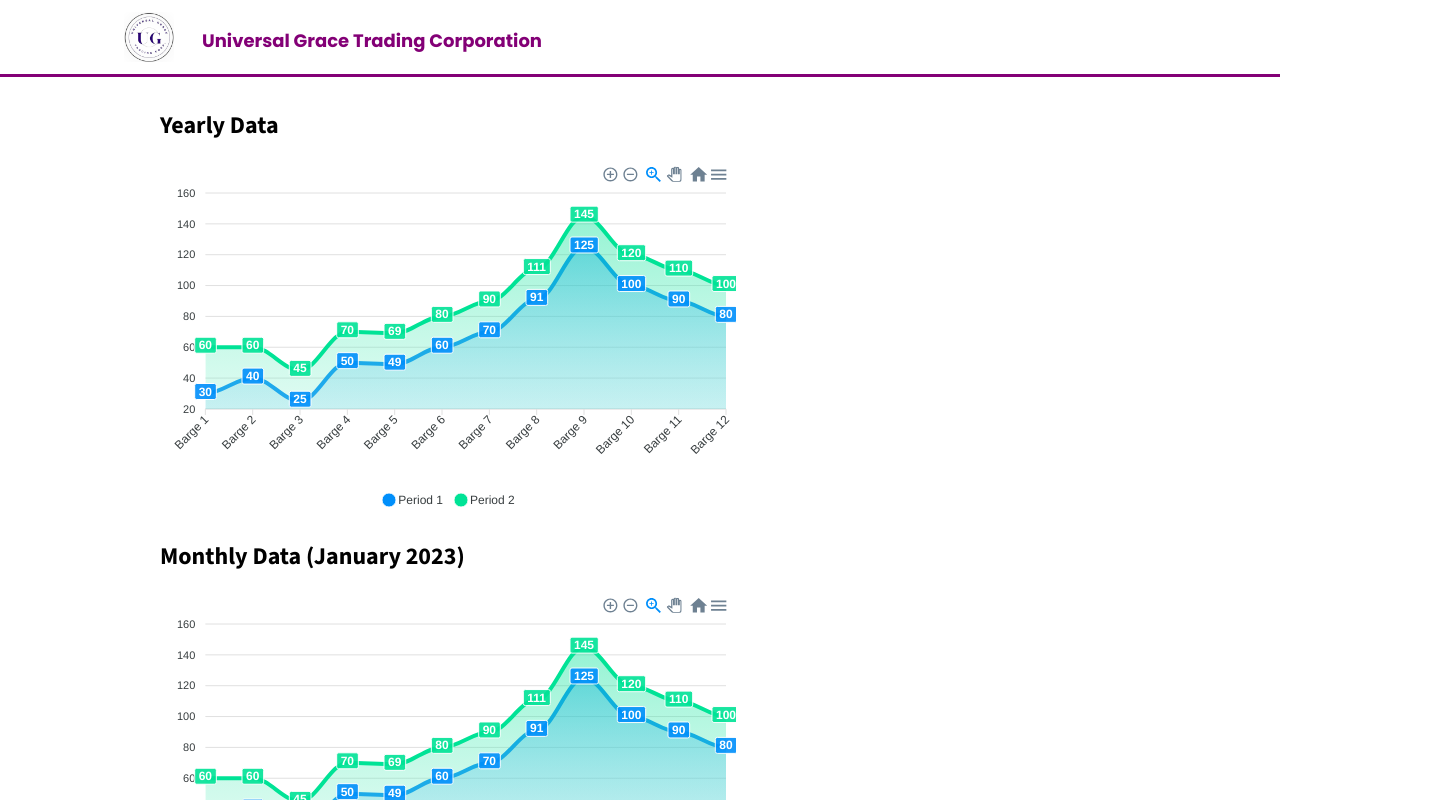
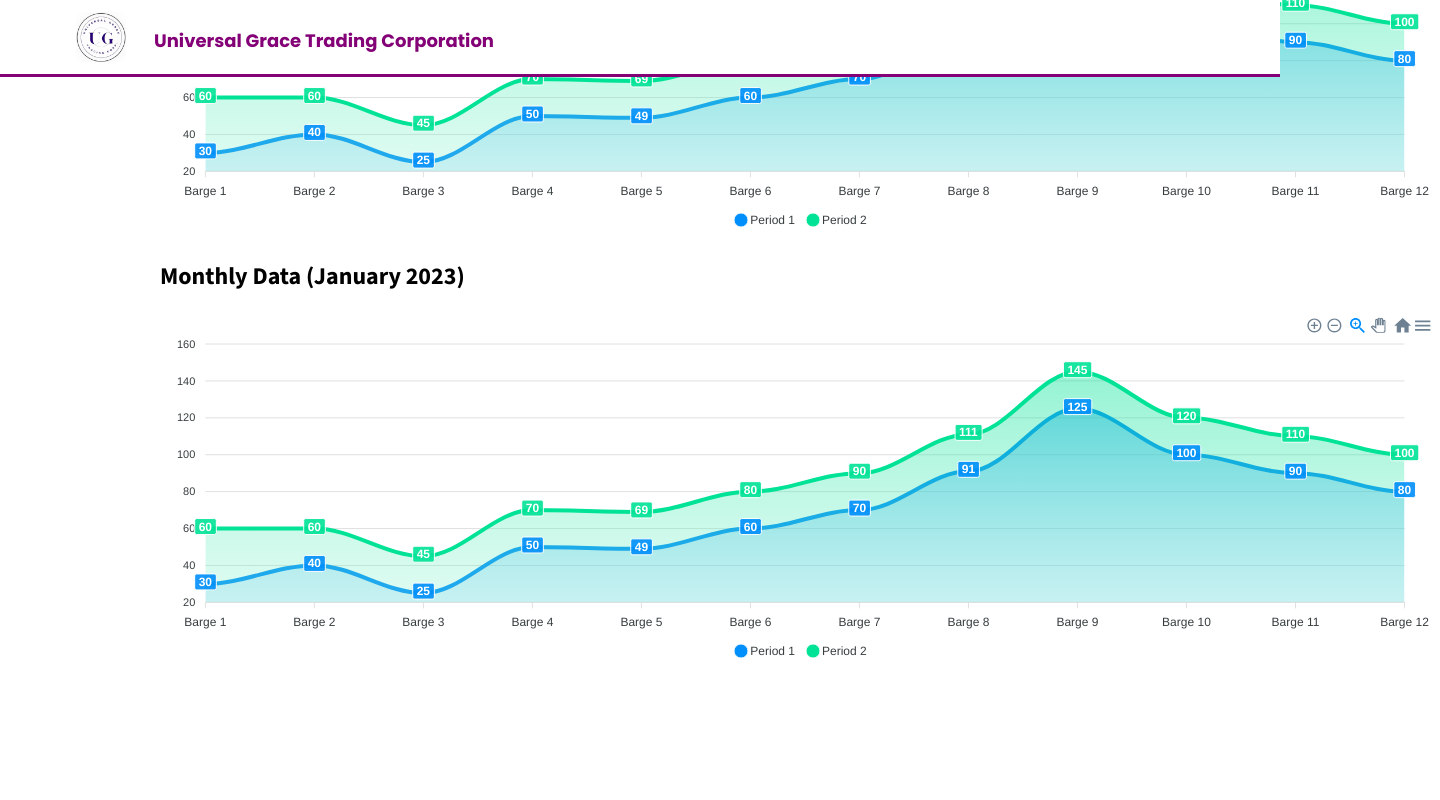
Before and after one commit to EARTH-CC/EARTH-FE, a React (Create React App) app: page /ugtrade in a window 1280 px wide. Shown: the top 800 px of the page, 1440 px wide, since content can reach past the window. Built offline with nearby package versions, Linux system fonts and the light colour scheme.

Commit message:
Adjusted Billing statement with graph

```diff
--- a/src/components/PrivateComponents/ugtrade/Charts/StaticChart.jsx
+++ b/src/components/PrivateComponents/ugtrade/Charts/StaticChart.jsx
@@ -36,7 +36,7 @@ function MyChart() {
   };
 
   return (
-    <div style={{ width: "45%", marginTop: "30px", marginLeft: "160px" }}>
+    <div style={{ width: "100%", marginTop: "-250px", marginLeft: "160px" }}>
       <Typography
         sx={{
           color: "Black",
--- a/src/components/PrivateComponents/ugtrade/Charts/StaticChart2.jsx
+++ b/src/components/PrivateComponents/ugtrade/Charts/StaticChart2.jsx
@@ -36,7 +36,7 @@ function MyChart() {
   };
 
   return (
-    <div style={{ width: "45%", marginTop: "5px", marginLeft: "160px" }}>
+    <div style={{ width: "100%", marginTop: "10px", marginLeft: "160px" }}>
       <Typography
         sx={{
           color: "Black",
--- a/src/components/PrivateComponents/ugtrade/TopBar/topBar.js
+++ b/src/components/PrivateComponents/ugtrade/TopBar/topBar.js
@@ -24,7 +24,7 @@ function StickyAppBar() {
             edge="start"
             color="inherit"
             aria-label="menu"
-            sx={{ mr: 2, ml: 11 }}
+            sx={{ mr: 2, ml: 5 }}
           >
             <img src={Logo} alt="Logo" style={{ height: "50px" }} />
           </IconButton>
--- a/src/pages/private/bonatrade/index.jsx
+++ b/src/pages/private/bonatrade/index.jsx
@@ -9,7 +9,7 @@ function Bonatrade() {
   return (
     <Box>
       <TopBar />
-      <Grid container spacing={0} my={2}>
+      <Grid container spacing={0} my={4}>
         <Grid
           item
           xs={6}
```
